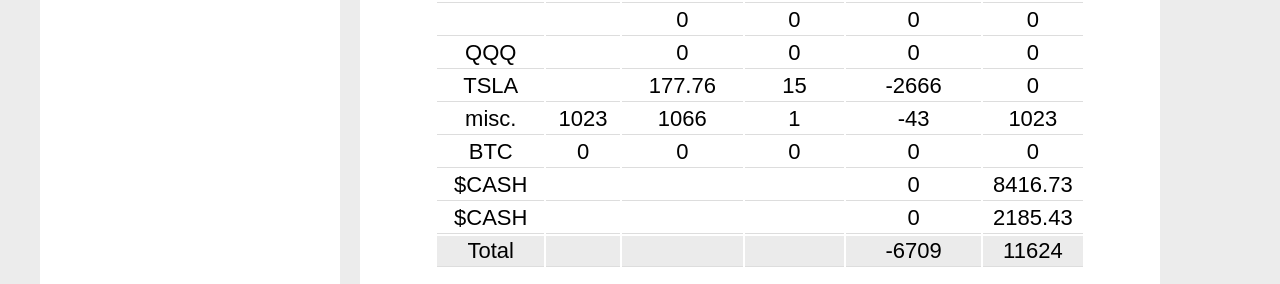
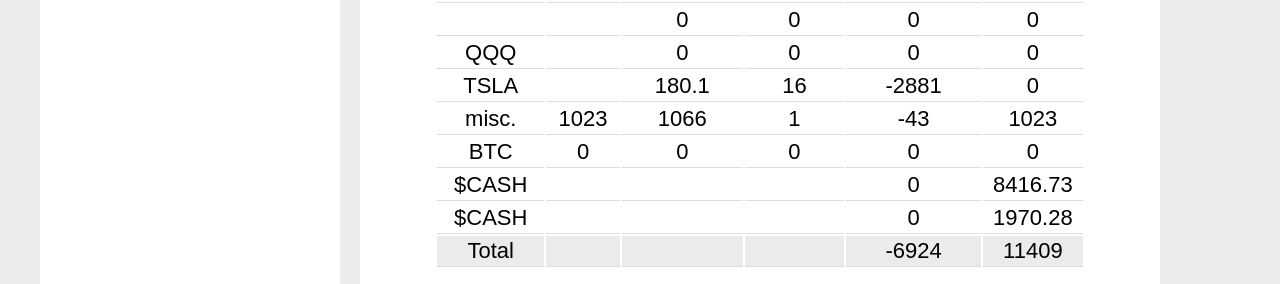
Before and after one commit to kenzietzu/fetchapi, a plain HTML site: page index.html in a window 1280 px wide. Shown: the part 460-744 px from the top of the page. Drawn offline with nearby package versions, Linux system fonts and the light colour scheme; no server answers; a web font is replaced by a local one.

Commit message:
1130119-3

```diff
--- a/index.html
+++ b/index.html
@@ -132,8 +132,8 @@
                         <tr>
                             <td id="stock10"></td>
                             <td id="price10"></td>
-                            <td>177.76</td>
-                            <td>15</td>
+                            <td>180.1</td>
+                            <td>16</td>
                             <td id="profit10" class="profit"></td>
                             <td id="value10"></td>
                         </tr>
@@ -167,7 +167,7 @@
                             <td></td>
                             <td></td>
                             <td>0</td>
-                            <td>2185.43</td>
+                            <td>1970.28</td>
                         </tr>
                         <tr class="table-title">
                             <td>Total</td>
```
